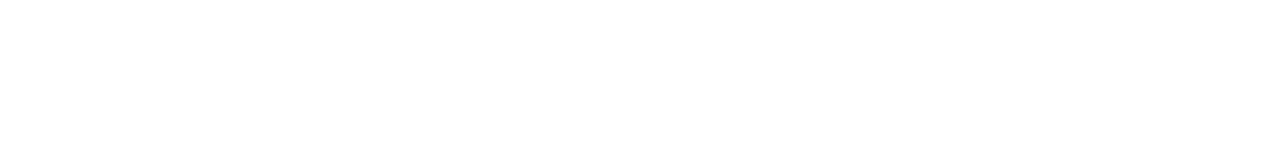
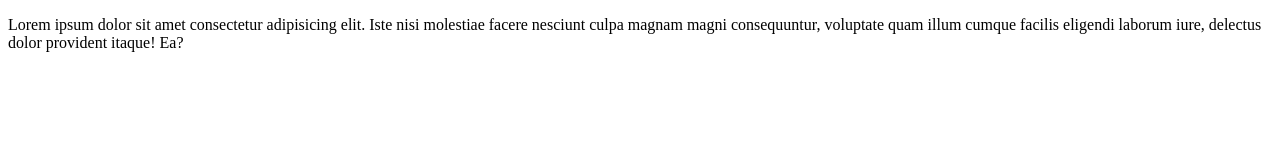
Before and after one commit to A3CODDER/test_repo, a plain HTML site: page staff.html in a window 1280 px wide. Drawn offline with Linux system fonts and the light colour scheme.

Commit message:
menambahkan paragraf

```diff
--- a/staff.html
+++ b/staff.html
@@ -7,6 +7,8 @@
     <meta http-equiv="X-UA-Compatible" content="ie=edge">
     <title>Data Staff</title>
 </head>
+<p>Lorem ipsum dolor sit amet consectetur adipisicing elit. Iste nisi molestiae facere nesciunt culpa magnam magni
+    consequuntur, voluptate quam illum cumque facilis eligendi laborum iure, delectus dolor provident itaque! Ea?</p>
 
 <body>
 
```
